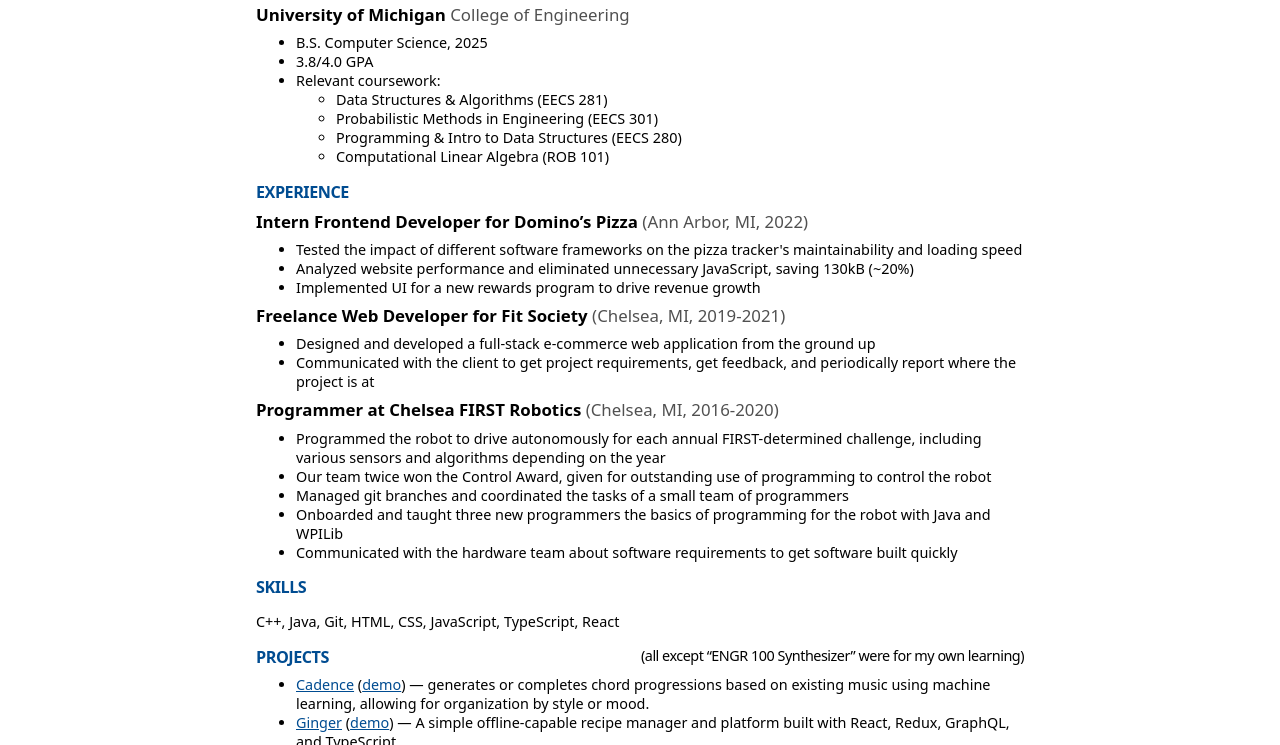
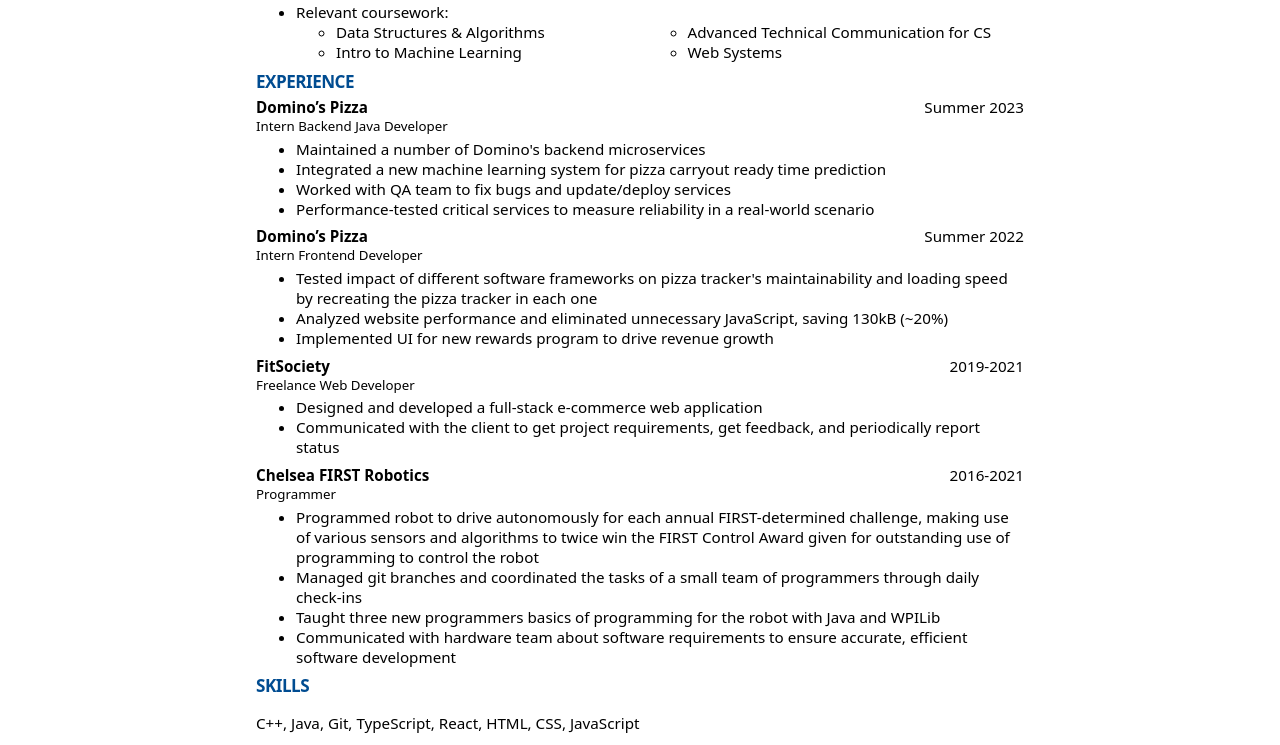
Before and after one commit to RobbieGM/RobbieGM.github.io, a plain HTML site: page index.html in a window 1280 px wide. Shown: the part 182-927 px from the top of the page. Drawn offline with Linux system fonts and the light colour scheme.

Commit message:
Update resume (warning: over a page)

```diff
--- a/index.html
+++ b/index.html
@@ -15,12 +15,12 @@
   <body>
     <div id="profile-and-contact-info">
       <h1>Robert Moore</h1>
-      <p>
+      <!--p>
         I fell in love with programming
         <span id="years-experience">8</span> years ago, and have been aiming to
         make maintainable, user-friendly software ever since. Much of my
         experience is in web development but I'm interested in branching out.
-      </p>
+      </p-->
       <p id="contact">
         <a class="chip" href="mailto:rgm020103@gmail.com" target="_blank"
           ><img src="icons/mail.svg" alt="Email" />rgm020103@gmail.com</a
@@ -42,20 +42,21 @@
     <div id="other-content">
       <div id="education">
         <h2>Education</h2>
-        <h3>
-          University of Michigan
-          <span class="deemphasize">College of Engineering</span>
-        </h3>
+        <div class="quad">
+          <span>University of Michigan</span>
+          <span>Ann Arbor, MI</span>
+          <span>B.S. in Computer Science</span>
+          <span>Expected May 2025</span>
+        </div>
         <ul>
-          <li>B.S. Computer Science, 2025</li>
           <li>3.8/4.0 GPA</li>
           <li>
             Relevant coursework:
-            <ul>
-              <li>Data Structures & Algorithms (EECS 281)</li>
-              <li>Probabilistic Methods in Engineering (EECS 301)</li>
-              <li>Programming & Intro to Data Structures (EECS 280)</li>
-              <li>Computational Linear Algebra (ROB 101)</li>
+            <ul id="relevant-coursework">
+              <li>Data Structures &amp; Algorithms</li>
+              <li>Intro to Machine Learning</li>
+              <li>Advanced Technical Communication for CS</li>
+              <li>Web Systems</li>
             </ul>
           </li>
         </ul>
@@ -63,80 +64,104 @@
       <div id="experience">
         <h2>Experience</h2>
         <div>
-          <h3>
-            Intern Frontend Developer for Domino&rsquo;s Pizza
-            <span class="deemphasize">(Ann Arbor, MI, 2022)</span>
-          </h3>
+          <div class="quad">
+            <span>Domino&rsquo;s Pizza</span>
+            <span>Summer 2023</span>
+            <span>Intern Backend Java Developer</span>
+            <span> </span>
+          </div>
+          <ul>
+            <li>Maintained a number of Domino's backend microservices</li>
+            <li>
+              Integrated a new machine learning system for pizza carryout ready
+              time prediction
+            </li>
+            <li>Worked with QA team to fix bugs and update/deploy services</li>
+            <li>
+              Performance-tested critical services to measure reliability in a
+              real-world scenario
+            </li>
+          </ul>
+        </div>
+        <div>
+          <div class="quad">
+            <span>Domino&rsquo;s Pizza</span>
+            <span>Summer 2022</span>
+            <span>Intern Frontend Developer</span>
+            <span> </span>
+          </div>
           <ul>
             <li>
-              Tested the impact of different software frameworks on the pizza
-              tracker's maintainability and loading speed
+              Tested impact of different software frameworks on pizza tracker's
+              maintainability and loading speed by recreating the pizza tracker
+              in each one
             </li>
             <li>
               Analyzed website performance and eliminated unnecessary
               JavaScript, saving 130kB (~20%)
             </li>
             <li>
-              Implemented UI for a new rewards program to drive revenue growth
+              Implemented UI for new rewards program to drive revenue growth
             </li>
           </ul>
         </div>
         <div>
-          <h3>
-            Freelance Web Developer for Fit Society
-            <span class="deemphasize">(Chelsea, MI, 2019-2021)</span>
-          </h3>
+          <div class="quad">
+            <span>FitSociety</span>
+            <span>2019-2021</span>
+            <span>Freelance Web Developer</span>
+            <span> </span>
+          </div>
           <ul>
             <li>
               Designed and developed a full-stack e-commerce web application
-              from the ground up
             </li>
             <li>
               Communicated with the client to get project requirements, get
-              feedback, and periodically report where the project is at
+              feedback, and periodically report status
             </li>
           </ul>
         </div>
         <div>
-          <h3>
-            Programmer at Chelsea FIRST Robotics
-            <span class="deemphasize">(Chelsea, MI, 2016-2020)</span>
-          </h3>
+          <div class="quad">
+            <span>Chelsea FIRST Robotics</span>
+            <span>2016-2021</span>
+            <span>Programmer</span>
+            <span> </span>
+          </div>
           <ul>
             <li>
-              Programmed the robot to drive autonomously for each annual
-              FIRST-determined challenge, including various sensors and
-              algorithms depending on the year
-            </li>
-            <li>
-              Our team twice won the Control Award, given for outstanding use of
-              programming to control the robot
+              Programmed robot to drive autonomously for each annual
+              FIRST-determined challenge, making use of various sensors and
+              algorithms to twice win the FIRST Control Award given for
+              outstanding use of programming to control the robot
             </li>
             <li>
               Managed git branches and coordinated the tasks of a small team of
-              programmers
+              programmers through daily check-ins
             </li>
             <li>
-              Onboarded and taught three new programmers the basics of
-              programming for the robot with Java and WPILib
+              Taught three new programmers basics of programming for the robot
+              with Java and WPILib
             </li>
             <li>
-              Communicated with the hardware team about software requirements to
-              get software built quickly
+              Communicated with hardware team about software requirements to
+              ensure accurate, efficient software development
             </li>
           </ul>
         </div>
       </div>
       <div id="skills">
         <h2>Skills</h2>
-        <p>C++, Java, Git, HTML, CSS, JavaScript, TypeScript, React</p>
+        <p>C++, Java, Git, TypeScript, React, HTML, CSS, JavaScript</p>
       </div>
       <div id="projects">
         <h2>
           Projects
-          <aside>(all except &ldquo;ENGR 100 Synthesizer&rdquo; were for my own
-            learning)</span
-          >
+          <aside>
+            (all except &ldquo;ENGR 100 Synthesizer&rdquo; are personal
+            projects)
+          </aside>
         </h2>
         <ul>
           <li>
@@ -145,14 +170,14 @@
               >demo</a
             >) &mdash; generates or completes chord progressions based on
             existing music using machine learning, allowing for organization by
-            style or mood.
+            style or mood
           </li>
           <li>
             <a href="https://github.com/RobbieGM/ginger">Ginger</a> (<a
               href="https://ginger-robbiegm.vercel.app/"
               >demo</a
             >) &mdash; A simple offline-capable recipe manager and platform
-            built with React, Redux, GraphQL, and TypeScript.
+            built with React, Redux, GraphQL, and TypeScript
           </li>
           <li>
             ENGR 100 Synthesizer (<a
@@ -160,7 +185,7 @@
               >report</a
             >) - A synthesizer and transcriber program with 6 sampled
             instruments, 5 effects, and the ability to transcribe & replay
-            monophonic tunes.
+            monophonic tunes
           </li>
           <li>
             <a href="https://github.com/RobbieGM/bukkit-magic-plugin"
@@ -168,7 +193,7 @@
             >
             &mdash; A server-side plugin written in Java using the Bukkit
             library to add magical items and facilitate competitive gameplay to
-            Minecraft Java Edition.
+            Minecraft Java Edition
           </li>
           <li>
             Participate (<a href="https://participate.netlify.app/">demo</a>)
--- a/style.css
+++ b/style.css
@@ -1,5 +1,5 @@
 :root {
-  font-size: 0.9rem;
+  font-size: 0.95rem;
 }
 
 html,
@@ -34,6 +34,10 @@ a {
   flex: 1;
 }
 
+#contact {
+  margin-block: 8px;
+}
+
 #contact-info {
   flex: 1;
 }
@@ -44,7 +48,7 @@ a {
   align-items: center;
   border-radius: 999px;
   background: #e4e4e4;
-  padding: 4px 8px;
+  padding: 4px 7px;
   font-size: 0.875rem;
 }
 
@@ -69,17 +73,34 @@ h1,
 h2,
 h3,
 h4 {
-  margin-top: 1rem;
-  margin-bottom: 0.5rem;
+  margin-top: 0.5rem;
+  margin-bottom: 0.25rem;
 }
 
-.deemphasize {
-  color: #505050;
-  font-weight: normal;
+#relevant-coursework {
+  columns: 2;
+}
+
+.quad {
+  display: grid;
+  grid-template-columns: 1fr 2fr;
+}
+
+.quad span:first-child {
+  font-weight: bold;
+}
+
+.quad span:nth-child(even) {
+  text-align: right;
+}
+
+.quad span:nth-child(2) ~ span {
+  font-size: 0.875rem;
 }
 
 ul {
-  margin-block: 0.5rem;
+  margin-block-end: 0.5rem;
+  margin-block-start: 0.25rem;
 }
 
 ul ul {
@@ -103,6 +124,7 @@ h3:first-of-type {
 }
 
 aside {
+  letter-spacing: initial;
   float: right;
   text-transform: none;
   font-weight: normal;
```
Also changed, not shown: 1 other file.
